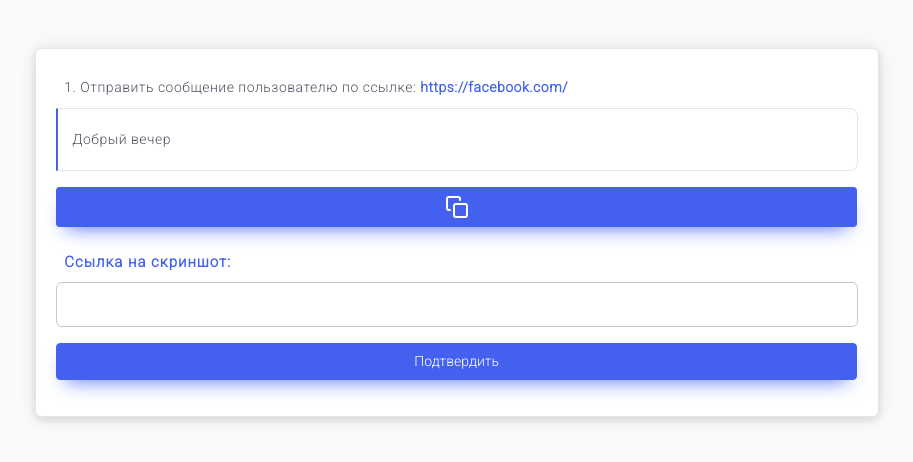
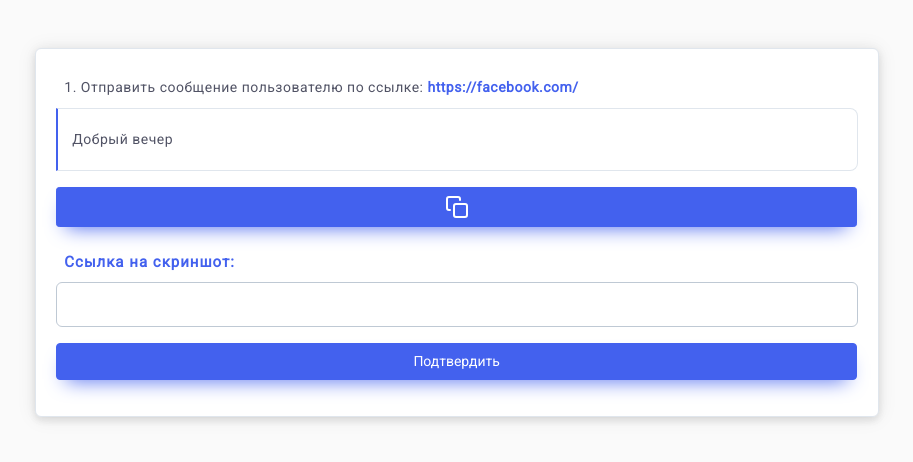
Before and after one commit to archon1999/MailingProject, a Django app: a page that uses frontend/templates/index.html in a window 1280 px wide. Shown: the top 462 px of the page, without its empty margins (183-1096 px from the left). Run offline with Django 3.2, Linux system fonts and the light colour scheme; data comes from the database, SQL or seed files in the repository; some libraries are stand-ins or nearby versions.

Commit message:
finished

```diff
--- a/frontend/templates/index.html
+++ b/frontend/templates/index.html
@@ -12,7 +12,7 @@
     <link rel="stylesheet" href="/static/assets/css/sweetalert2.min.css">
 
     <link rel="icon" type="image/x-icon" href="/static/assets/img/logo.png">
-    <link href="https://fonts.googleapis.com/css2?family=Roboto:wght@300&display=swap" rel="stylesheet">
+    <link href="https://fonts.googleapis.com/css2?family=Roboto:wght@400&display=swap" rel="stylesheet">
 
     <script src="/static/assets/js/jquery.min.js"></script>
     <script src="/static/assets/js/bootstrap.min.js"></script>
```
